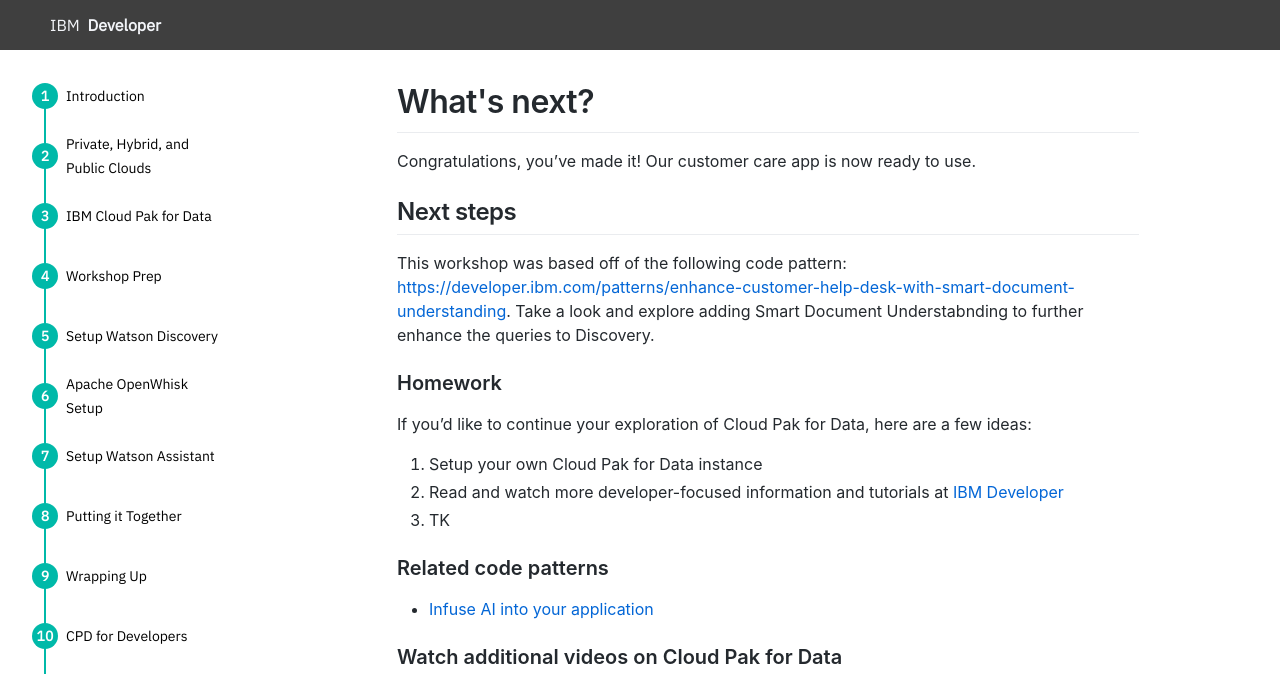
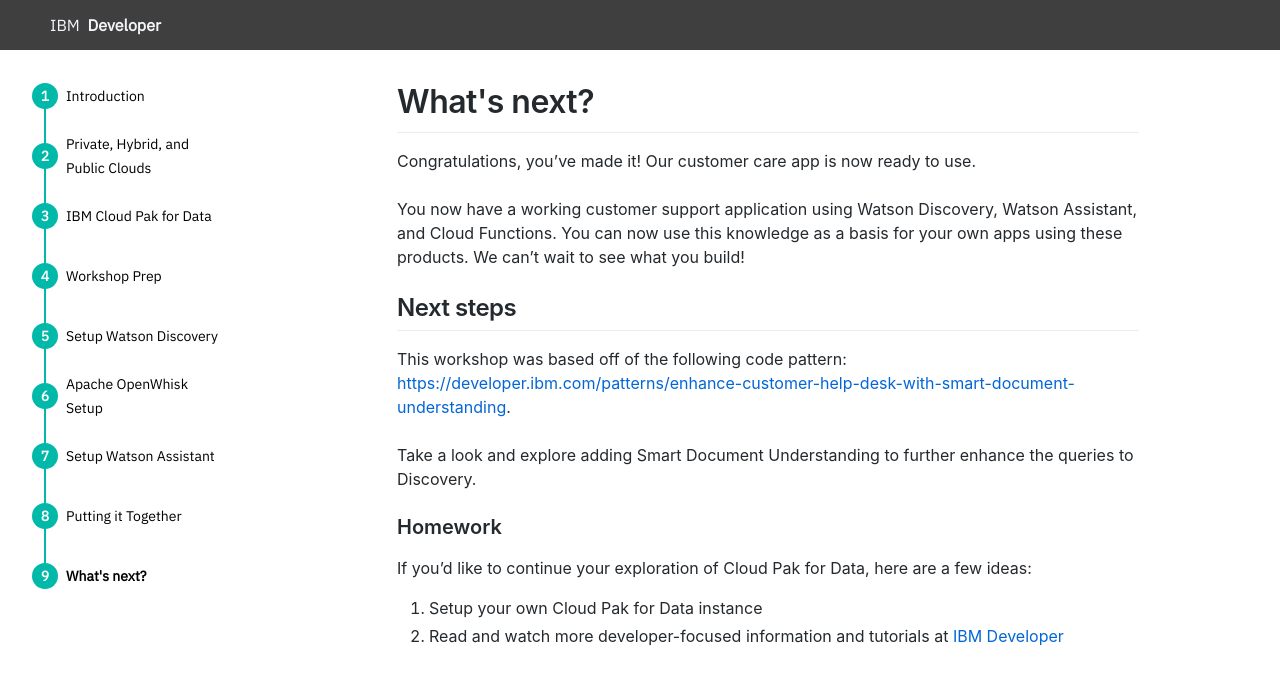
Before and after one commit to tmarkiewicz/ibm-cpd-workshop, a Jekyll site: the page built from _discovery/whats_next.md, in a window 1280 px wide. Shown: the top 674 px of the page. Built offline with Jekyll 4.4.1, drawn with Linux system fonts in a browser that asks for light colours; some of the changed text lies outside the part shown.

```diff
--- a/_discovery/whats_next.md
+++ b/_discovery/whats_next.md
@@ -4,20 +4,32 @@ date: 1970-01-31
 ---
 
 Congratulations, you've made it! Our customer care app is now ready to use.
+<br /><br />
+You now have a working customer support application using Watson Discovery, Watson Assistant, and Cloud Functions. You can now use this knowledge as a basis for your own apps using these products. We can't wait to see what you build!
 
 ## Next steps
-This workshop was based off of the following code pattern: [https://developer.ibm.com/patterns/enhance-customer-help-desk-with-smart-document-understanding](https://developer.ibm.com/patterns/enhance-customer-help-desk-with-smart-document-understanding/). Take a look and explore adding Smart Document Understabnding to further enhance the queries to Discovery.
+This workshop was based off of the following code pattern: [https://developer.ibm.com/patterns/enhance-customer-help-desk-with-smart-document-understanding](https://developer.ibm.com/patterns/enhance-customer-help-desk-with-smart-document-understanding/).
+<br /><br />
+Take a look and explore adding Smart Document Understanding to further enhance the queries to Discovery.
 
 ### Homework
 If you'd like to continue your exploration of Cloud Pak for Data, here are a few ideas:
 
 1. Setup your own Cloud Pak for Data instance
 2. Read and watch more developer-focused information and tutorials at [IBM Developer](https://developer.ibm.com/)
-3. TK
 
 ### Related code patterns
 <!-- TODO: find some related code patterns -->
 * [Infuse AI into your application](https://developer.ibm.com/patterns/infuse-ai-into-your-application)
+
+### Benefits of Cloud Pak for Data for Developers
+Cloud Pak for Data (CPD) represents an all-in-one platform for all your data needs. CPD tries to eliminate silos between Architect, Data Scientist, Developer, and Data Stewards. Cloud Pak for Data helps to streamline work by creating a pipeline for collecting, organizing, analyzing, and consuming data.
+
+For developers, this provides numerous benefits. Some of the most important highlights include:
+
+1. Data control and privacy
+2. Have full control over where you want to have your applications and data
+3. Seamless integration of all the tools you need to get your job done
 
 ### Watch additional videos on Cloud Pak for Data
 <iframe width="560" height="315" src="https://www.youtube.com/embed/UL_jXJoRPdY" frameborder="0" allow="accelerometer; autoplay; encrypted-media; gyroscope; picture-in-picture" allowfullscreen></iframe>
```
Also changed, not shown: _discovery/30.md (deleted, +0 -14 lines), _discovery/8.md (+7 -4 lines), _discovery/9.md (deleted, +0 -19 lines), _discovery/assets/cpd-assistant-api-1.png (added), _discovery/assets/cpd-assistant-api-2.png (added), _discovery/assets/cpd-assistant-api-3.png (added).
